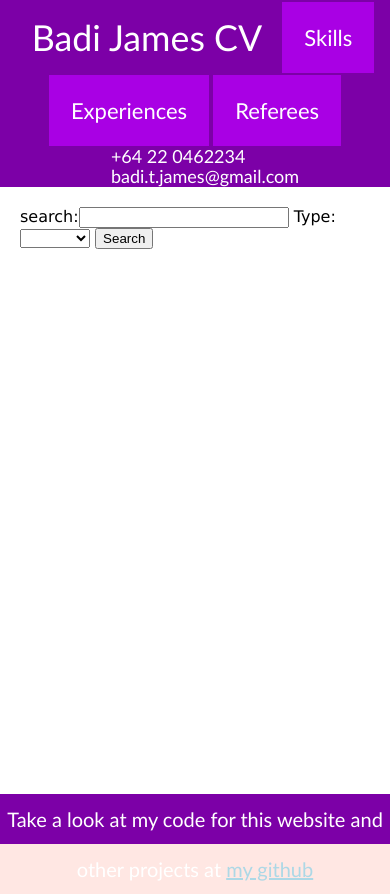
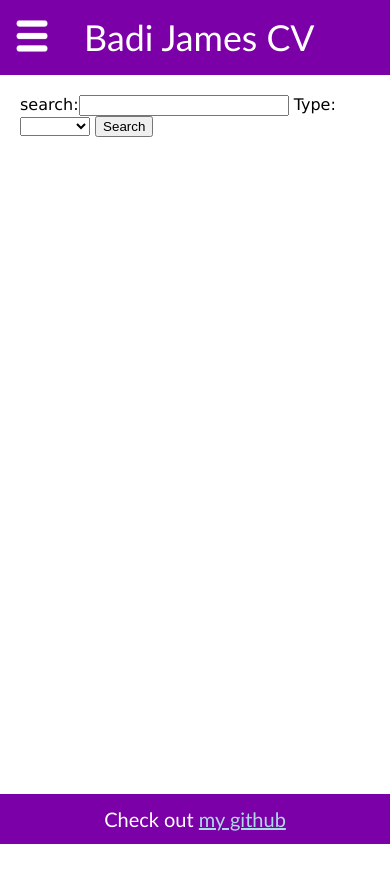
Before and after one commit to MicrowavedScrambledEggs/WebCV, a Django app: page /experience/ in a window 390 px wide. After the commit the page ends 844 px from the top, so only its background shows below. Run offline with Django 3.2, Linux system fonts and the light colour scheme; data that the repository does not hold is empty.

Commit message:
Alternative layout for narrow screens
Has a dropdown menu instead of the horizontal title menu. Message on bottom bar changes

```diff
--- a/badicv/static/badicv/base.css
+++ b/badicv/static/badicv/base.css
@@ -15,6 +15,7 @@ body {
 	padding: 0;
 	min-height: 100%;
 	background-color:rgba(255, 99, 71, 0.15);
+	min-width: 350px;
 }
 
 .background_div {
@@ -40,8 +41,8 @@ body {
     text-align:center;
 }
 
-.title_bar > li {
-	display:inline-block;
+.menu_link, .bar_contact, .title{
+	display: inline-block;
 	vertical-align: middle;
 }
 
@@ -56,6 +57,36 @@ body {
 
 .title_bar a:hover {
 	background-color: rgba(169, 0, 228, 0.5);
+}
+
+.dropdown, .dropdown_content {
+	display: none;
+}
+
+.dropdown {
+	cursor: pointer;
+}
+
+.dropdown  img{
+	width: 2em;
+	height: 2em;
+	margin: 1em;
+}
+
+.dropdown_content {
+	position: absolute;
+	z-index: 1;
+	padding: 0;
+	background-color: rgb(124, 0, 167);
+	box-shadow: 8px 8px 16px rgba(0,0,0,0.2);
+}
+
+.dropdown_content > .bar_contact {
+	padding: 1em;
+}
+
+.dropdown_content a {
+	width: 100%;
 }
 
 .bottom_bar, .title_bar {
@@ -120,3 +151,35 @@ body {
 .bottom_bar a {
 	color: lightblue;
 }
+
+@media screen and (min-width: 921px) {
+
+	.bottom_text:before {
+		content: "Take a look at my code for this website and other projects at ";
+	}
+}
+
+@media screen and (max-width: 920px) {
+
+	.bottom_text:before {
+		content: "Check out ";
+	}
+
+	.title_bar {
+		text-align: left;
+	}
+
+	.title_bar > .menu_link, .title_bar > .bar_contact{
+		display: none;
+	}
+
+	.dropdown, .title {
+		display: inline-block;
+		vertical-align: middle;
+	}
+
+	.dropdown:hover .dropdown_content, .dropdown:focus .dropdown_content {
+		display: block;
+	}
+
+}
--- a/badicv/static/badicv/experience_search.css
+++ b/badicv/static/badicv/experience_search.css
@@ -1,7 +1,8 @@
-.search_list div {
+.search_list .vital_stats {
 	float: left;
 	color: darkgrey;
 	margin-right: 1em;
+	height: 100%;
 }
 
 .ex_name {
--- a/badicv/static/badicv/search.css
+++ b/badicv/static/badicv/search.css
@@ -35,9 +35,11 @@ ul.search_list  {
 
 .read_more {
 	position: absolute;
-	bottom: 1em;
+	bottom: 0;
 	right: 4em;
 	color: black;
+	padding: 0.25em 0.75em 0.75em 0.75em;
+	background-color: rgba(255, 255, 255, .5);
 }
 
 .ex_name {
@@ -52,4 +54,5 @@ ul.search_list  {
 
 .search_list a:hover  .read_more{
 	color: purple;
+	background-color: rgba(255, 236, 254, .9);
 }
--- a/badicv/templates/badicv/base.html
+++ b/badicv/templates/badicv/base.html
@@ -11,10 +11,24 @@
 		<div class=background_div></div>
 
 		<ul class=title_bar>
+			<li class=dropdown>
+				<img id=menu_icon src="{% static 'badicv/menu-icon-2400px.png' %}" />
+				<ul class=dropdown_content>
+					<li><a href="/skill/">Skills</a></li>
+					<li><a href="/experience/">Experiences</a></li>
+					<li><a href="/referee/">Referees</a></li>
+					<li class=bar_contact>
+						<ul>
+							<li>+64 22 0462234</li>
+							<li>badi.t.james@gmail.com</li>
+						</ul>
+					</li>
+				</ul>
+			</li>
 			<li class=title><a href="/">Badi James CV</a></li>
-			<li><a href="/skill/">Skills</a></li>
-			<li><a href="/experience/">Experiences</a></li>
-			<li><a href="/referee/">Referees</a></li>
+			<li class=menu_link><a href="/skill/">Skills</a></li>
+			<li class=menu_link><a href="/experience/">Experiences</a></li>
+			<li class=menu_link><a href="/referee/">Referees</a></li>
 			<li class=bar_contact>
 				<ul>
 					<li>+64 22 0462234</li>
@@ -31,7 +45,6 @@
 
 		<div class=bottom_bar>
 			<div class=bottom_text>
-				Take a look at my code for this website and other projects at
 				<a href="https://github.com/MicrowavedScrambledEggs" target="_blank">
 				my github</a>
 			</div>
--- a/badicv/templates/badicv/experience_search.html
+++ b/badicv/templates/badicv/experience_search.html
@@ -17,7 +17,7 @@
 <ul class="search_list">
 {% for ex in exes %}
 	<li><a href="/experience/{{ex.name}}/">
-		<div>
+		<div class="vital_stats">
 			<u class="ex_name">{{ex.name}}:</u> <br>
 			{{ex.location}} <br>
 			{% if ex.start_date %}{{ex.start_date}}{% endif %}
```
Also changed, not shown: badicv/static/badicv/menu-icon-2400px.png (added).
